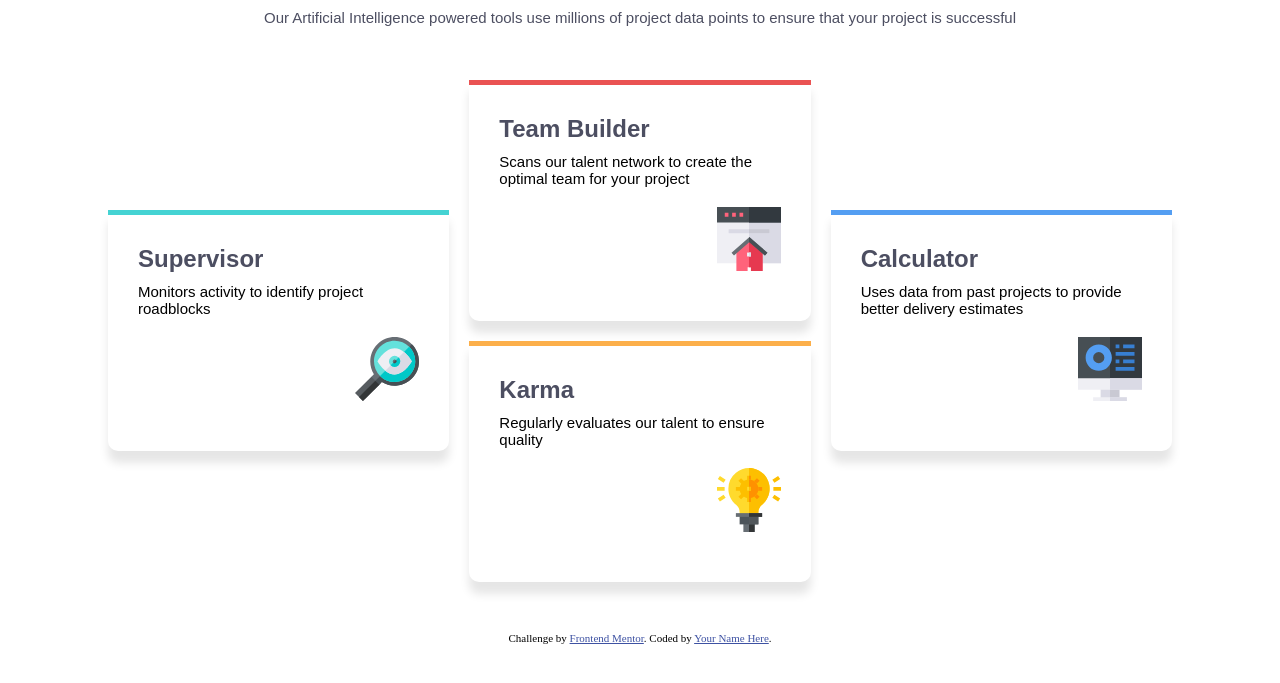
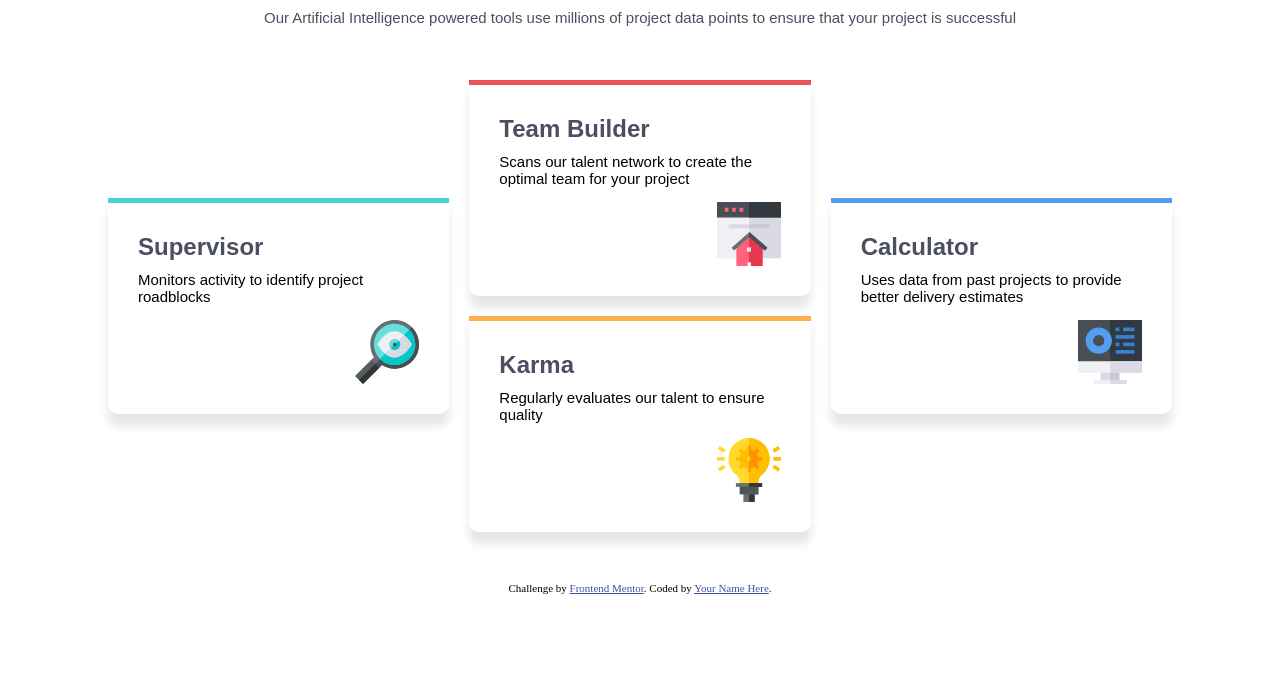
Before and after one commit to Jeanclaude09-dev/Four-card-feature-section, a plain HTML site: page index.html in a window 1280 px wide. Shown: the part 99-782 px from the top of the page. Drawn offline with Linux system fonts and the light colour scheme; a web font is replaced by a local one.

Commit message:
simplify syntax

```diff
--- a/index.html
+++ b/index.html
@@ -26,43 +26,33 @@
           points to ensure that your project is successful
         </p>
       </header>
+
       <section class="cards">
         <section id="card-container-supervisor">
-          <section>
           <h2>Supervisor</h2>
           <p>Monitors activity to identify project roadblocks</p>
-          </section>
-          <section class="icon-container">
           <img
             src="./images/icon-supervisor.svg"
             alt="Supervisor Icon"
             class="icon"
           />
         </section>
-        </section>
-        <section >
+        <section>
           <section id="card-container-team-builder">
-            <section>
             <h2>Team Builder</h2>
             <p>
               Scans our talent network to create the optimal team for your
               project
             </p>
-            </section>
-            <section class="icon-container">
             <img
               src="./images/icon-team-builder.svg"
               alt="Team Builder Icon"
               class="icon"
             />
             </section>
-          </section>
             <section id="card-container-karma">
-            <section>
             <h2>Karma</h2>
             <p>Regularly evaluates our talent to ensure quality</p>
-            </section>
-            <section class="icon-container">
             <img
               src="./images/icon-karma.svg"
               alt="Karma Icon"
@@ -70,21 +60,16 @@
             />
             </section>
           </section>
-        </section>
         <section id="card-container-calculator">
-          <section>
         <h2>Calculator</h2>
         <p>
           Uses data from past projects to provide better delivery estimates
         </p>
-          </section>
-          <section class="icon-container">
         <img
           src="./images/icon-calculator.svg"
           alt="Calculator Icon"
           class="icon"
         />
-        </section>
       </section>
     </main>
 
--- a/style.css
+++ b/style.css
@@ -132,12 +132,9 @@ p {
   box-shadow: 0 12px 10px rgba(0, 0, 0, 0.1);
 }
 
-.icon-container {
-  display: flex;
-  justify-content: flex-end;
-  align-items: center;
-  margin: 20px 0;
-  width: 100%;
+.icon {
+  display: block;
+  margin: 15px 0 0 auto;
 }
 
 .attribution {
```
Lines whose indentation alone changed are shown as unchanged.
